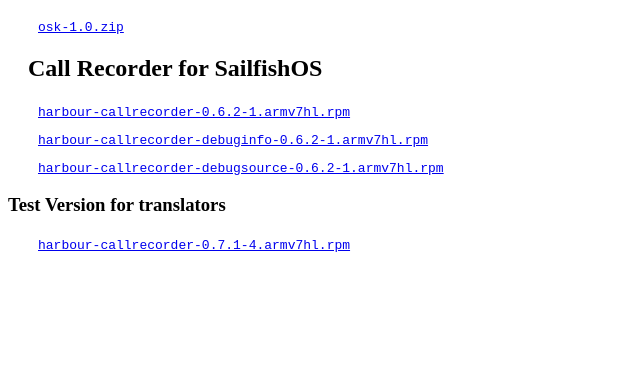
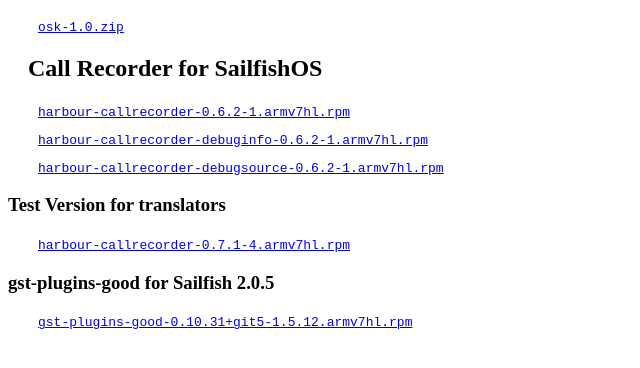
Before and after one commit to dpurgin/dpurgin.github.io, a plain HTML site: page index.html in a window 1280 px wide. Shown: the part 110-478 px from the top of the page, without its empty margins (0-640 px from the left). Drawn offline with Linux system fonts and the light colour scheme.

Commit message:
gst-plugins-good

```diff
--- a/index.html
+++ b/index.html
@@ -33,5 +33,8 @@
 
         <h3>Test Version for translators</h3>
             <div><a href="releases/harbour-callrecorder/harbour-callrecorder-0.7.1-4.armv7hl.rpm">harbour-callrecorder-0.7.1-4.armv7hl.rpm</a></div>
+
+        <h3>gst-plugins-good for Sailfish 2.0.5</h3>
+            <div><a href="static/harbour-callrecorder/gst-plugins-good-0.10.31+git5-1.5.12.armv7hl.rpm">gst-plugins-good-0.10.31+git5-1.5.12.armv7hl.rpm</a></div>
     </body>
 </html>
```
Also changed, not shown: 1 other file.
